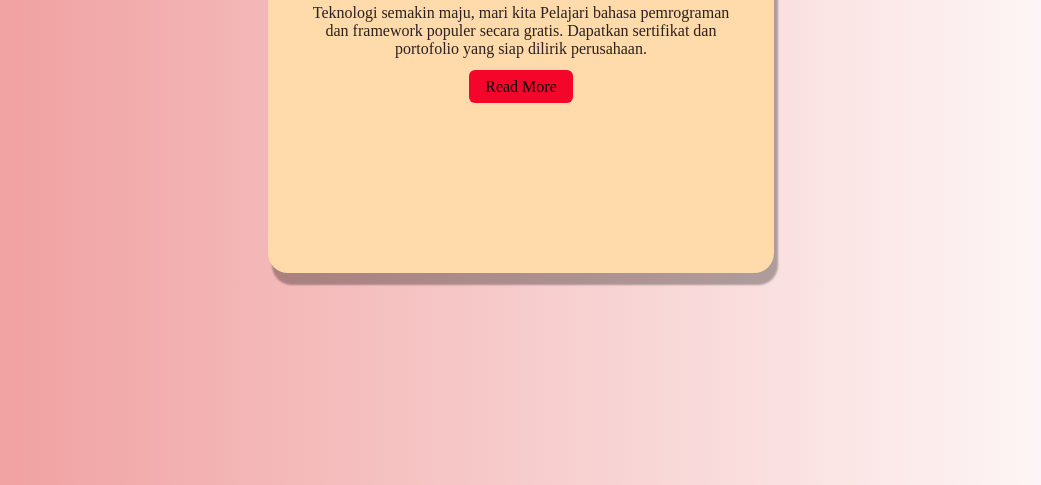
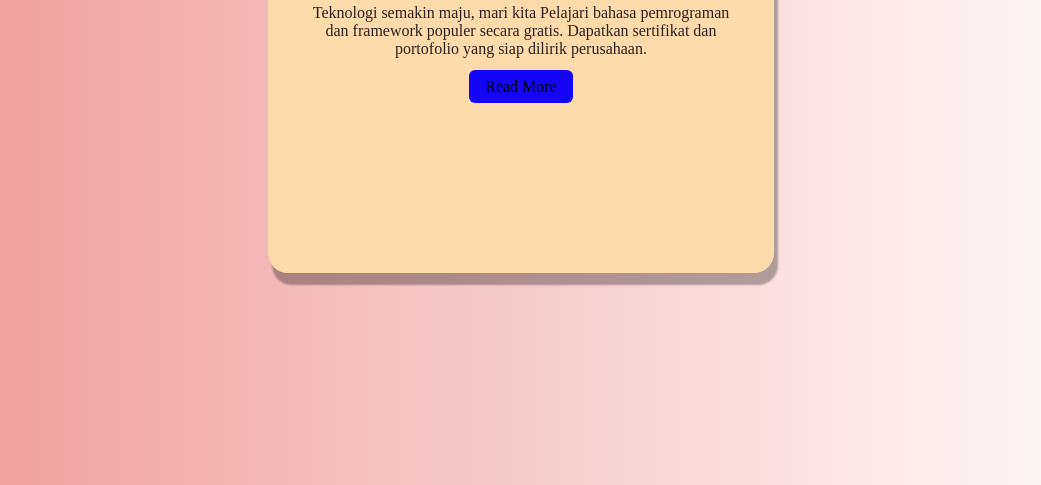
Before and after one commit to al-hafidz-22/blog-card-design, a plain HTML site: page index.html in a window 1280 px wide. In both pictures the pointer is over the link "Read More". Shown: the part 315-800 px from the top of the page, without its empty margins (119-1160 px from the left). Drawn offline with Linux system fonts and the light colour scheme.

Commit message:
ubah: ubah warna pada tombol read more

```diff
--- a/styles.css
+++ b/styles.css
@@ -37,7 +37,7 @@ body {
 }
 
 .read-more:hover {
-  background-color: rgb(244, 5, 41);
+  background-color: rgb(21, 5, 244);
 }
 
 .post-title,
```
